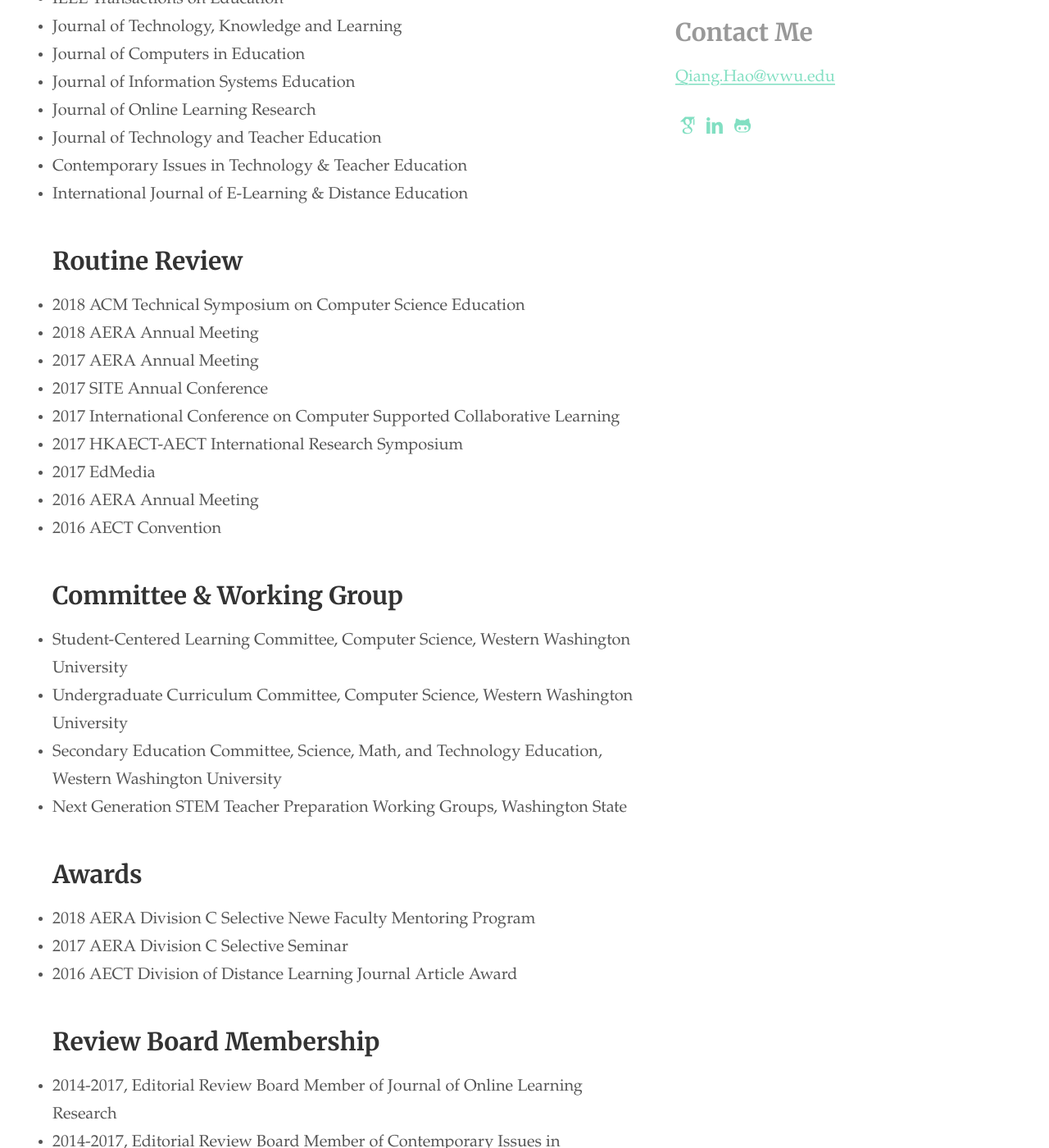
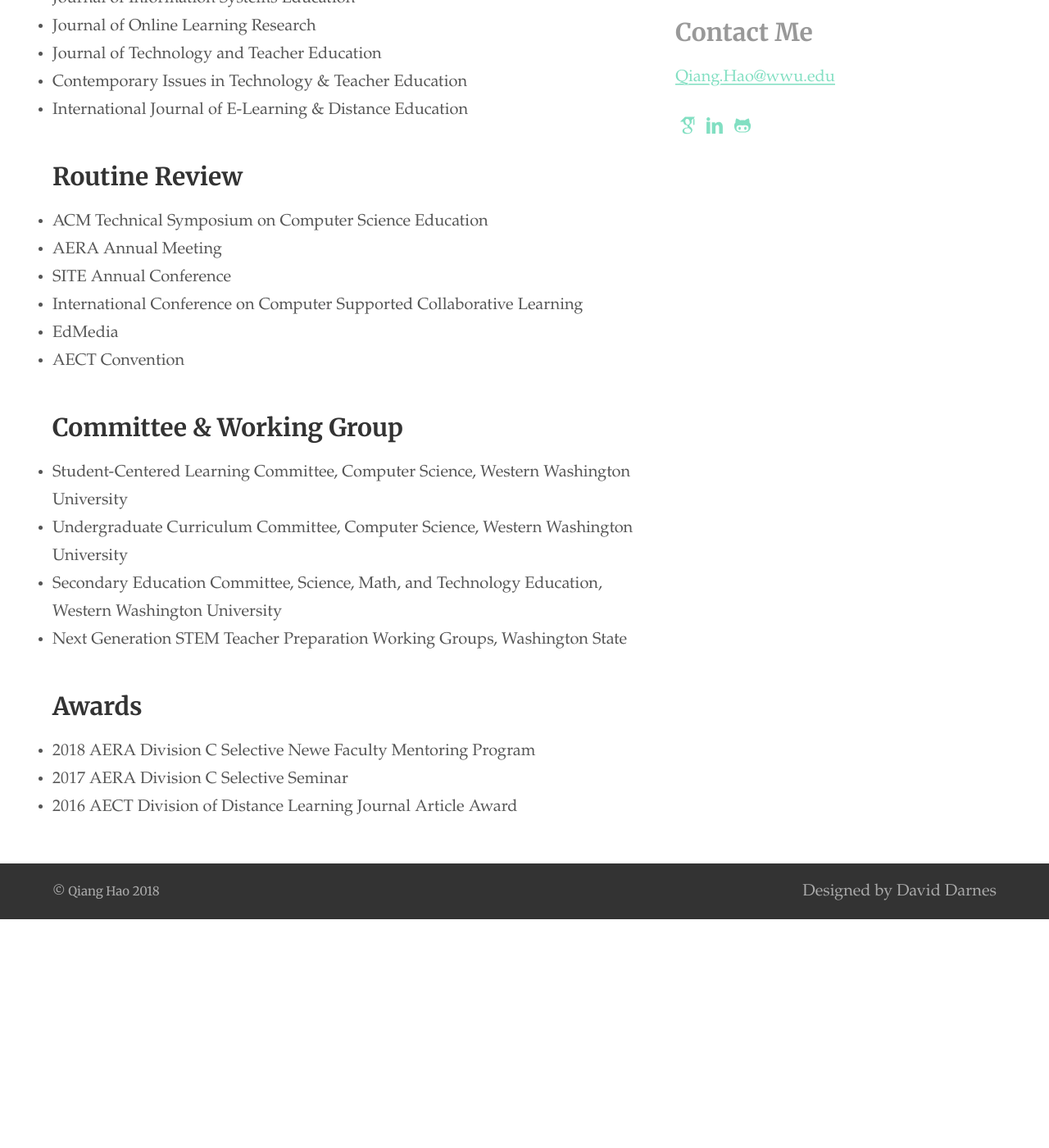
Before and after one commit to Neo-Hao/neo-hao.github.io, a Jekyll site: the page built from cv.md, in a window 1280 px wide and 1400 px high, scrolled down 3373 px. Shown: the whole window at 82% size. Built offline with Jekyll 4.4.1, drawn with Linux system fonts in a browser that asks for light colours; after the commit the page ends 4494 px from its top, so only the background shows below that; some of the changed text lies outside the part shown.

Commit message:
text update on multiple pages

```diff
--- a/cv.md
+++ b/cv.md
@@ -36,45 +36,11 @@
 
 * <strong>Hao, Q.</strong>, Barnes, B., Branch, M. R., & Wright, E. (2016, April). <a href="http://qhao.info/downloads/AERA-2016.pdf" target="_blank">Predicting College Students' Online Help-Seeking Behavior: The Effect of Learning Proficiency, Interest, Prior Knowledge, Epistemological Belief, and Problem Difficulty</a>. AERA Annual Meeting 2016. Philadelphia, PA.
 
-* Lu, J., & <strong>Hao, Q.</strong> (2014, April). <a href="http://qhao.info/downloads/AERA-2014.pdf" target="_blank">What Factors Impact on Primary School Students’ Online Engagement for Learning and Entertainment at Home? </a> AERA Annual Meeting 2014. Philadelphia, PA.
-
 ### Dissertation & Thesis
 
 * <strong>Hao, Q.</strong> (2017). <a href="http://qhao.info/downloads/phd-ldt-uga.pdf" target="_blank">Online help seeking in computer science education (Doctoral dissertation)</a>. University of Georgia.
 
 * <strong>Hao, Q.</strong> (2017). <a href="http://qhao.info/downloads/ms-cs-uga.pdf" target="_blank">Feature selection and classification of post-graduation income of college students in United States (Master’s thesis)</a>. University of Georgia.
-
-<!-- ### Conference Presentations
-
-* <strong>Hao, Q.</strong>, Barnes, B., Wright, E., & Branch, M. R. (2018). The Influence of Achievement Goals on Online Help Seeking of Computer Science Students. AERA Annual Meeting 2018, New York, NY.
-
-* <strong>Hao, Q.</strong>, Branch, M. R., & Wright, E. (2017). Selecting the Most Important Predictors of College Students’ Online Help-Seeking Behaviors. AERA Annual Meeting 2017, San Antonio, TX.
-
-* <strong>Hao, Q.</strong>, Branch, M. R., & Wright, E. (2017). Selecting the Most Important Predictors of College Students’ Online Help-Seeking Behaviors. AERA Annual Meeting 2017, San Antonio, TX.
-
-* Wright, E., <strong>Hao, Q.</strong>, & Rosenberg, J. M. (2017). What Are the Most Important Predictors of the Earnings of College Graduates? Data from the College Scorecard. AERA Annual Meeting 2017, San Antonio, TX.
-
-* Lu, J., Jing, M., & <strong>Hao, Q.</strong> (2017). Adolescent Social Media Behavior, Personality Factors and Academic Performance: A Path Analysis. AERA Annual Meeting 2017, San Antonio, TX.
-
-* Jing, M. & <strong>Hao, Q.</strong> (2017). The Role of Pretend Play in Social Interactions: Evidence from Peer-dyadic Play in Singaporean Preschoolers. AERA Annual Meeting 2017, San Antonio, TX.
-
-* <strong>Hao, Q.</strong>, Barnes, B., Branch, M. R., & Wright, E. (2016). Automatic Prediction of the Relevance and Efficacy of College Students’ Online Learning Questions. Presented at AECT Convention 2016, Las Vegas, Nevada.
-
-* <strong>Hao, Q.</strong>, Barnes, B., Branch, M. R., & Wright, E. (2016). Predicting College Students' Online Help Seeking Behavior: The Effect of Learning Proficiency, Interest, Prior Knowledge, Epistemological Belief, and Problem Difficulty. Presented at AERA Annual Meeting 2016, Washington, DC.
-
-* <strong>Hao, Q.</strong>, Branch, M. R., & Jensen, L. (2016). <a href="http://www.slideshare.net/qianghaoqiang/the-effect-of-precommitment-on-student-achievement-within-a-projectbased-learning-environment" target="_blank">The Effect of Precommitment on Student Achievement within a Project-Based Learning Environment</a>. Presented at SITE 2016 Annual Meeting, Savannah, GA (Acceptance Rate: 25-39%).
-
-* <strong>Hao, Q.</strong>, Wright, E., Barnes, B., & Branch, M. R. (2016). The Most Important Predictors for Computer Science Students’ Online Searching. Presented at Conference on Higher Education Pedagogy 8th Annual Meeting, Blacksburg, VA.
-
-* <strong>Hao, Q.</strong>. (2016). The Application of Data Mining in Education. Presented at IDD@UGA 2016, Athens, GA.
-
-* Branch, R. M., & <strong>Hao, Q.</strong> (2015). <a href="http://slides.com/neohao/strategies-for-learning-space/live#/" target="_blank">Innovative Strategies for Managing the Complexity of Intentional Learning Space.</a> Presented at Innovation in Teaching Conference 2015, Athens, GA.
-
-* Lu, J., & <strong>Hao, Q.</strong> (2014). What Factors Impact on Primary School Students’ Online Engagement for Learning and Entertainment at Home. Presented at AERA Annual Meeting 2014, Philadelphia, PA.
-
-* <strong>Hao, Q.</strong>, & Lu, J. (2013). <a href="http://citers2013.cite.hku.hk/en/paper_605.htm" target="_blank">The Assessment of Self-Regulated Learning: Where We Are Today.</a> Presented at CITE Research Symposium 2013, Hong Kong.
-
-* <strong>Hao, Q.</strong>, & Siu, F. (2012). <a href="http://citers2012.cite.hku.hk/en/paper_534.htm" target="_blank">Effects of Computerized Graphic Organizers on English as a Foreign Language Students’ Expository Reading.</a> Presented at CITE Research Symposium 2012, Hong Kong. -->
 
 ### Teaching
 
@@ -115,15 +81,12 @@
 
 ### Routine Review
 
-* 2018 ACM Technical Symposium on Computer Science Education
-* 2018 AERA Annual Meeting
-* 2017 AERA Annual Meeting
-* 2017 SITE Annual Conference
-* 2017 International Conference on Computer Supported Collaborative Learning
-* 2017 HKAECT-AECT International Research Symposium
-* 2017 EdMedia
-* 2016 AERA Annual Meeting
-* 2016 AECT Convention
+* ACM Technical Symposium on Computer Science Education
+* AERA Annual Meeting
+* SITE Annual Conference
+* International Conference on Computer Supported Collaborative Learning
+* EdMedia
+* AECT Convention
 
 ### Committee & Working Group
 
```
Also changed, not shown: other parts of cv.md (+39 -5 lines), index.md (+2 -7 lines), research.md (+1 -1 lines).
